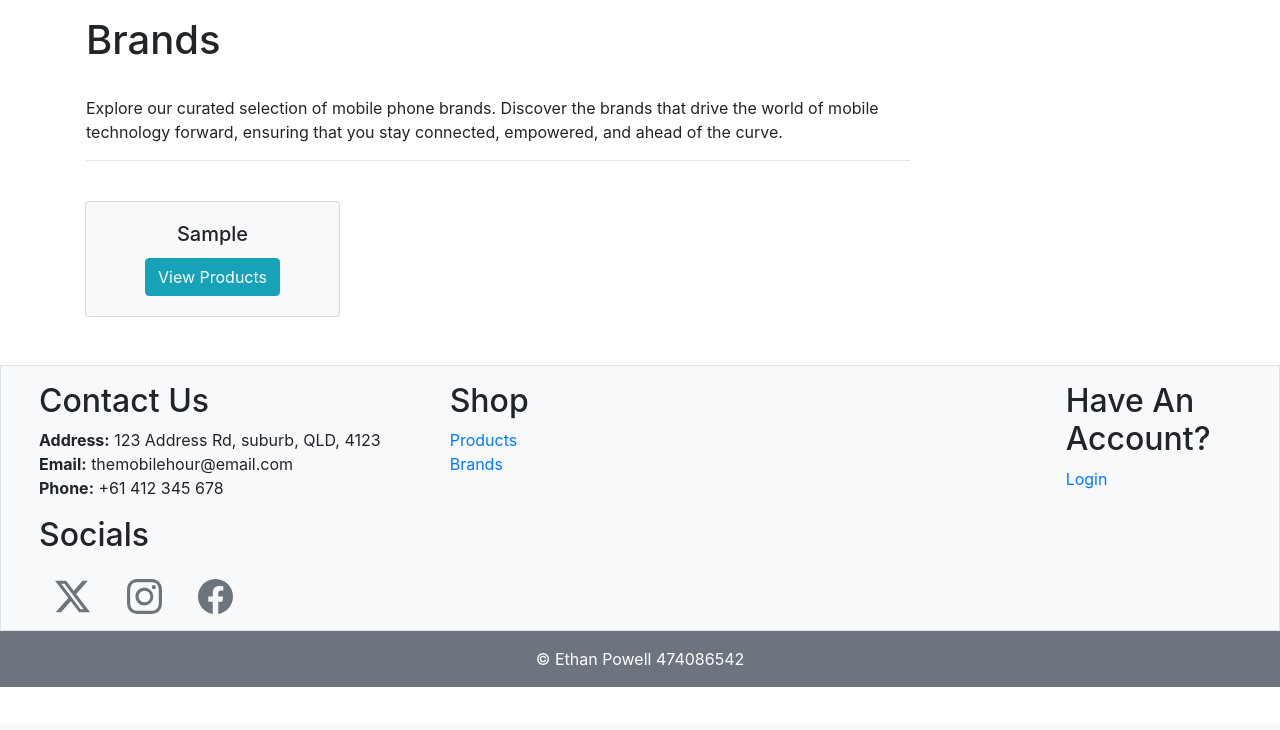
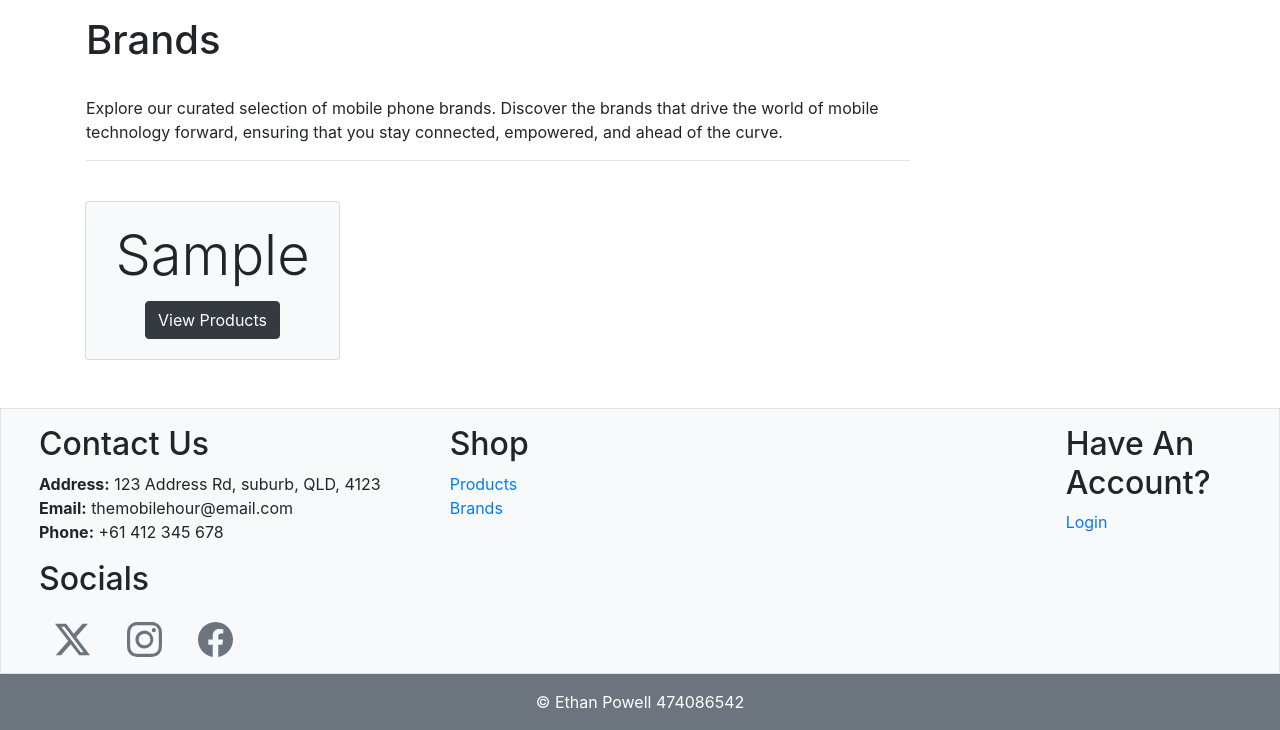
Before and after one commit to 3thanpowell/website-integration, a PHP site: page /view/brands.php in a window 1280 px wide. Shown: the part 77-807 px from the top of the page. Before the commit the page ends 764 px from the top, so only its background shows below. Run offline with PHP 8.4, Linux system fonts and the light colour scheme; tables that the repository leaves empty hold one stand-in row (values such as "Sample post").

Commit message:
Changed font

```diff
--- a/the_mobile_hour/view/brands.php
+++ b/the_mobile_hour/view/brands.php
@@ -50,8 +50,8 @@
                     <div class="col-lg-3 col-md-4 col-sm-6 col-12 pt-2">
                         <div class="card bg-light text-center">
                             <div class="card-body">
-                                <h5 class="card-title"><?php echo htmlspecialchars($brand); ?></h5>
-                                <a href="products.php?brand=<?php echo urlencode($brand); ?>" class="btn btn-info">View Products</a>
+                                <h1 class="card-title display-4"><?php echo htmlspecialchars($brand); ?></h1>
+                                <a href="products.php?brand=<?php echo urlencode($brand); ?>" class="btn btn-dark">View Products</a>
                             </div>
                         </div>
                     </div>
```
